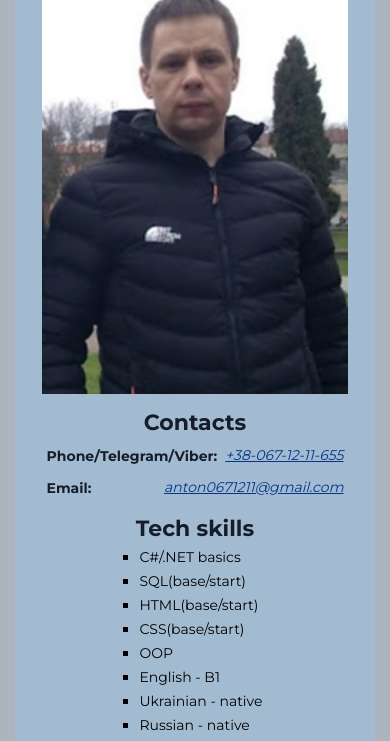
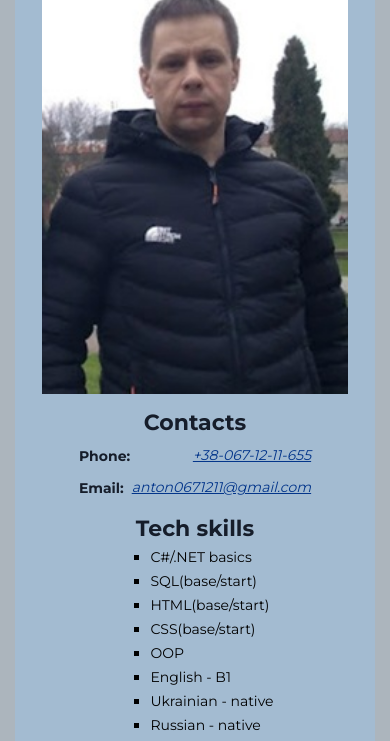
Before and after one commit to AntonYevchenko/WebResume, a plain HTML site: page Index.html in a window 390 px wide. Shown: the part 103-844 px from the top of the page. Drawn offline with Linux system fonts and the light colour scheme.

Commit message:
Fix for contacts for narrow screen

```diff
--- a/Index.html
+++ b/Index.html
@@ -153,7 +153,7 @@
               <h3 class="contacts-title">Contacts</h3>
 
               <p class="contacts-item">
-                <span class="contacts-type">Phone/Telegram/Viber:</span>
+                <span class="contacts-type">Phone:</span>
                 <a class="contacts-link" href="tel:+380671211655"
                   >+38-067-12-11-655</a
                 >
--- a/css/styles.css
+++ b/css/styles.css
@@ -249,8 +249,13 @@ a {
     text-align: center;
   }
   .contacts-container {
-    margin: 15px;
+    margin-top: 15px;
+    margin-bottom: 15px;
+    margin-right: 0;
+    margin-left: 0;
     padding: 0;
+    padding-left: 15px;
+    padding-right: 15px;
   }
   .contacts-link {
     float: right;
```
